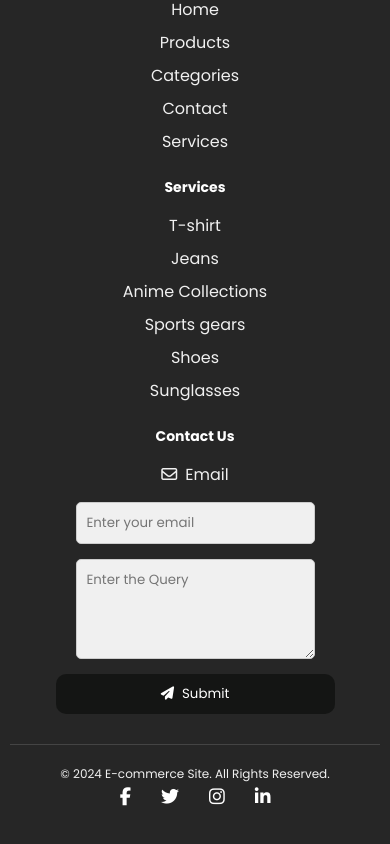
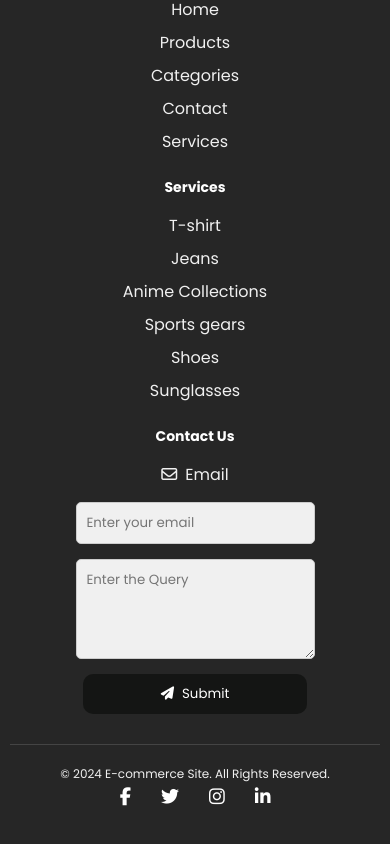
Before and after one commit to Mo-hit99/NextGenClothings, a React (Vite) app in the folder client/: page / in a window 390 px wide. Shown: the part 2737-3581 px from the top of the page. Built offline with nearby package versions, Linux system fonts and the light colour scheme; no server answers.

Commit message:
add all products

```diff
--- a/client/src/App.css
+++ b/client/src/App.css
@@ -3144,4 +3144,8 @@ background-color: #14151484;
     width: 100%;
     margin: 0 auto;
   }
-}
+  .submission-btn{
+    width: 80%;
+    margin: auto;
+  }
+}
```
